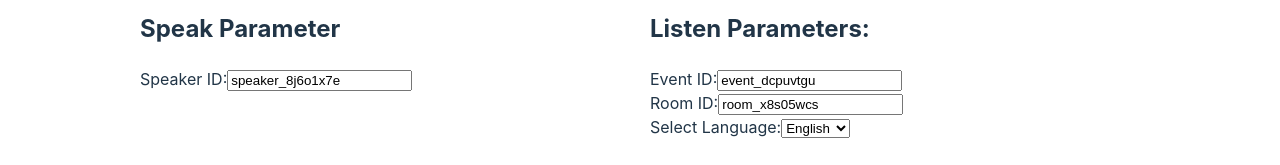
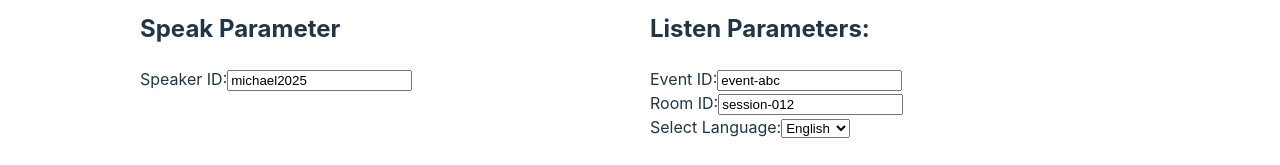
Before and after one commit to JMichael-B/transcription-client-side-prototype, a React (Vite) app: page / in a window 1280 px wide. Shown: the part 255-420 px from the top of the page. Built offline with nearby package versions, Linux system fonts and the light colour scheme; no server answers.

Commit message:
Disabled Parameter Randomizer

```diff
--- a/src/pages/TranscriptionPage.tsx
+++ b/src/pages/TranscriptionPage.tsx
@@ -14,15 +14,15 @@ const LISTEN_SUMMARY_URL = "ws://localhost:9986/ws/summary";
 // const LISTEN_URL = "wss://api.qurious.lexcodeapi.com/transcription/ws/gladia/listener";
 
 // Required WebSocket Parameters
-// const event_id : string = "event-abc";
-// const room_id : string = "session-012";
-// const speaker_id : string = "michael2025";
+const event_id : string = "event-abc";
+const room_id : string = "session-012";
+const speaker_id : string = "michael2025";
 const default_language : string = "en";
 const expected_languages: string[] = ["en", "tl", "kr"];
 
-const generateRandomId = (prefix: string) => {
-  return `${prefix}_${Math.random().toString(36).substr(2, 8)}`;
-};
+// const generateRandomId = (prefix: string) => {
+//   return `${prefix}_${Math.random().toString(36).substr(2, 8)}`;
+// };
 
 const TranscriptionPage: React.FC = () => {
   const [isStreaming, setIsStreaming] = useState(false);
@@ -31,9 +31,9 @@ const TranscriptionPage: React.FC = () => {
   const [summary, setSummary] = useState<string>("");
 
   // System Parameters
-  const [speakerId, setSpeakerId] = useState<string>(() => generateRandomId("speaker"));
-  const [eventId, setEventId] = useState<string>(() => generateRandomId("event"));
-  const [roomId, setRoomId] = useState<string>(() => generateRandomId("room"));
+  const [speakerId, setSpeakerId] = useState<string>(speaker_id);
+  const [eventId, setEventId] = useState<string>(event_id);
+  const [roomId, setRoomId] = useState<string>(room_id);
   const [language, setLanguage] = useState<string>(default_language);
   const [customPrompt, setCustomPrompt] = useState<string>("");
 
```
